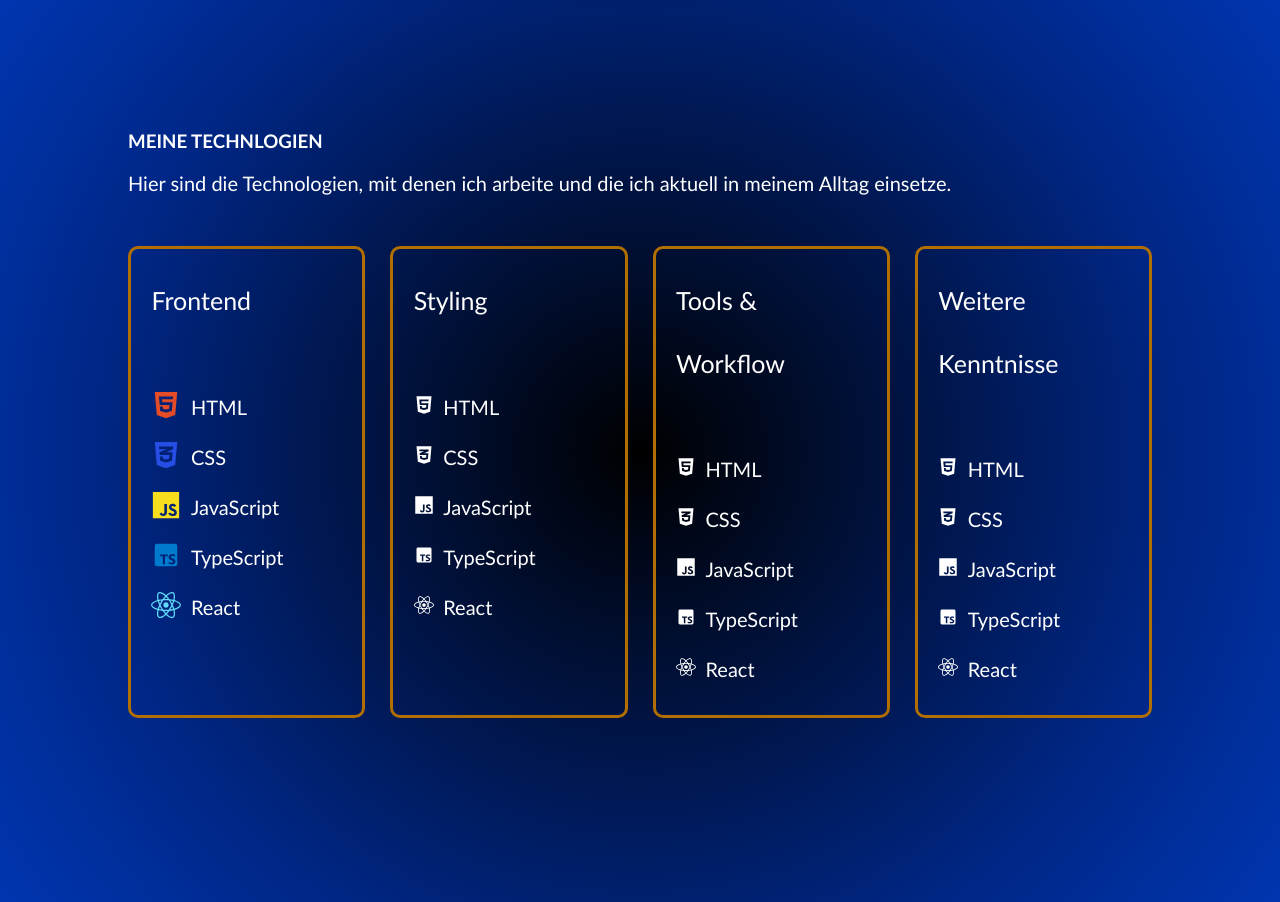
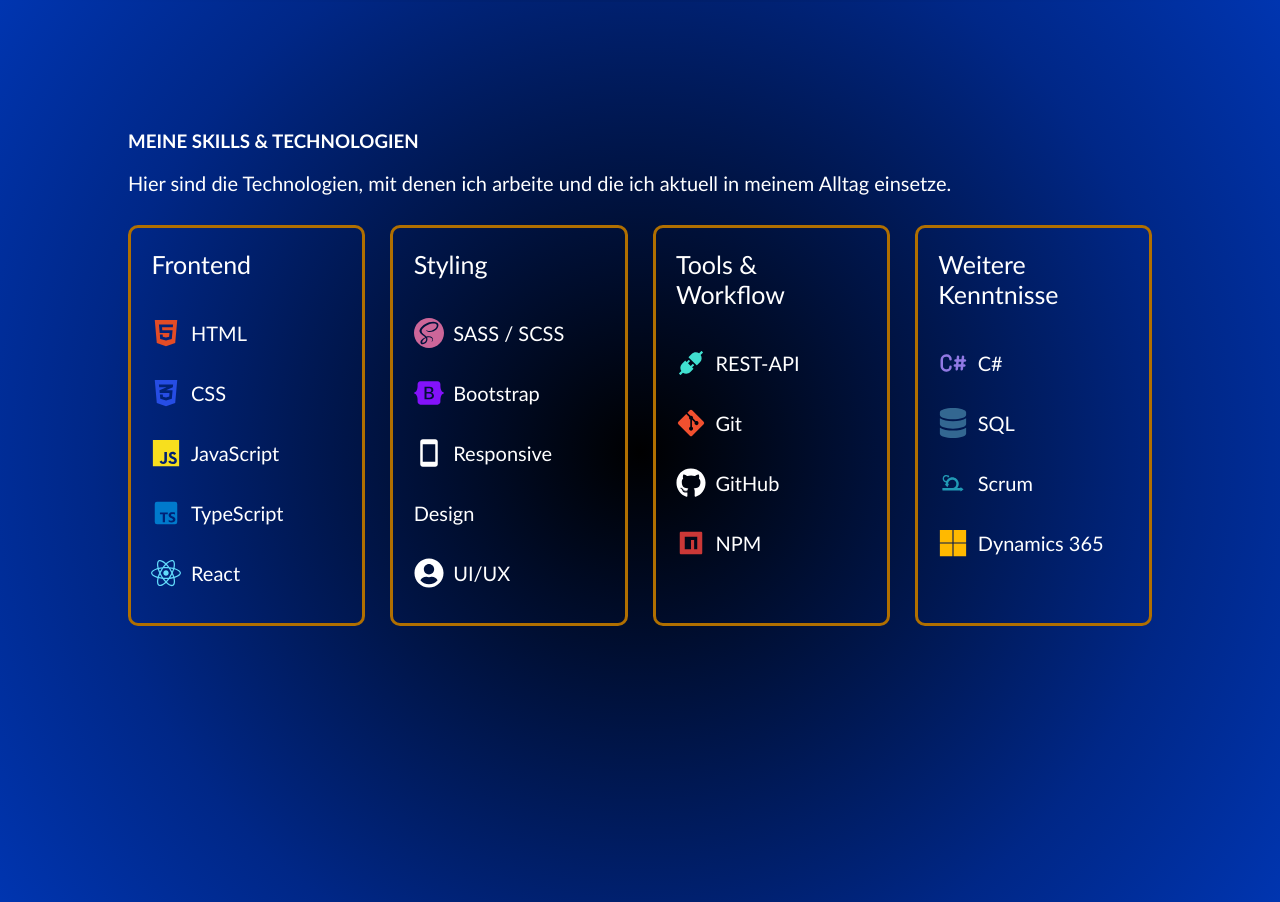
Before and after one commit to AndyHu8/Portfolio-Website, a React (Create React App) app in the folder portfolio-website/: page / in a window 1280 px wide. Shown: the part 1840-2742 px from the top of the page. Built offline with nearby package versions, Linux system fonts and the light colour scheme.

Commit message:
Skill Section soweit beendet

```diff
--- /dev/null
+++ b/portfolio-website/src/Skills/AllSkills.css
@@ -0,0 +1,4 @@
+.allSkills-react-icons {
+    position: relative;
+    top: 7.5px;
+}
--- a/portfolio-website/src/Skills/AllSkills.js
+++ b/portfolio-website/src/Skills/AllSkills.js
@@ -1,17 +1,56 @@
+import './AllSkills.css';
+
+//Frontend Icons
 import { FaHtml5 } from "react-icons/fa";
 import { FaCss3Alt } from "react-icons/fa";
 import { IoLogoJavascript } from "react-icons/io5";
 import { BiLogoTypescript } from "react-icons/bi";
 import { FaReact } from "react-icons/fa";
 
+//Styling Icons
+import { SiSass } from "react-icons/si";
+import { FaBootstrap } from "react-icons/fa";
+import { MdOutlineSmartphone } from "react-icons/md";
+import { FaUserCircle } from "react-icons/fa";
+
+//Tools und Workflow
+import { AiFillApi } from "react-icons/ai";
+import { FaGitAlt } from "react-icons/fa";
+import { FaGithub } from "react-icons/fa";
+import { RiNpmjsFill } from "react-icons/ri";
+
+//Weitere Kenntnisse
+import { TbBrandCSharp } from "react-icons/tb";
+import { FaDatabase } from "react-icons/fa";
+import { DiScrum } from "react-icons/di";
+import { FaMicrosoft } from "react-icons/fa";
+
 const allSkills = {
     frontend: [
-        {icon: <FaHtml5/>, name: "HTML"},
-        {icon: <FaCss3Alt/>, name: "CSS"},
-        {icon: <IoLogoJavascript/>, name: "JavaScript"},
-        {icon: <BiLogoTypescript/>, name: "TypeScript"},
-        {icon: <FaReact/>, name: "React"}
-    ]
+        {icon: <FaHtml5 className="allSkills-react-icons" size={30} color='#E34C26'/>, name: "HTML"},
+        {icon: <FaCss3Alt className="allSkills-react-icons" size={30} color='#264DE4'/>, name: "CSS"},
+        {icon: <IoLogoJavascript className="allSkills-react-icons" size={30} color='#F7DF1E'/>, name: "JavaScript"},
+        {icon: <BiLogoTypescript className="allSkills-react-icons" size={30} color='#007ACC'/>, name: "TypeScript"},
+        {icon: <FaReact className="allSkills-react-icons" size={30} color='#61dbfb'/>, name: "React"}
+    ],
+    styling: [
+        {icon: <SiSass className="allSkills-react-icons" size={30} color='#cc6699'/>, name: "SASS / SCSS"},
+        {icon: <FaBootstrap className="allSkills-react-icons" size={30} color='#8312FA'/>, name: "Bootstrap"},
+        {icon: <MdOutlineSmartphone className="allSkills-react-icons" size={30}/>, name: "Responsive Design"},
+        {icon: <FaUserCircle className="allSkills-react-icons" size={30}/>, name: "UI/UX"}
+    ],
+    toolsUndWorkflow: [
+        {icon: <AiFillApi className="allSkills-react-icons" size={30} color='#40E0D0'/>, name: "REST-API"},
+        {icon: <FaGitAlt className="allSkills-react-icons" size={30} color='#F1502F'/>, name: "Git"},
+        {icon: <FaGithub className="allSkills-react-icons" size={30}/>, name: "GitHub"},
+        {icon: <RiNpmjsFill className="allSkills-react-icons" size={30} color='#CB3837'/>, name: "NPM"},
+    ],
+    weitereKenntnisse: [
+        {icon: <TbBrandCSharp className="allSkills-react-icons" size={30} color='#9179E4'/>, name: "C#"},
+        {icon: <FaDatabase className="allSkills-react-icons" size={30} color='#336791'/>, name: "SQL"},
+        {icon: <DiScrum className="allSkills-react-icons" size={30} color='#219AB5'/>, name: "Scrum"},
+        {icon: <FaMicrosoft className="allSkills-react-icons" size={30} color='#ffb900'/>, name: "Dynamics 365"}
+    ],
 }
 
 export default allSkills;
--- a/portfolio-website/src/Skills/Skills.css
+++ b/portfolio-website/src/Skills/Skills.css
@@ -16,7 +16,7 @@
 }
 
 .skills-stack {
-    margin-top: 5%;
+    margin-top: 3%;
     display: flex;
     width: 100%;
     justify-content: space-around;
--- a/portfolio-website/src/Skills/Skills.jsx
+++ b/portfolio-website/src/Skills/Skills.jsx
@@ -1,30 +1,19 @@
 import './Skills.css';
 import Skillstack from './Skillstack';
 import allSkills from './AllSkills';
-import { FaHtml5 } from "react-icons/fa";
-import { FaCss3Alt } from "react-icons/fa";
-import { IoLogoJavascript } from "react-icons/io5";
-import { BiLogoTypescript } from "react-icons/bi";
-import { FaReact } from "react-icons/fa";
 
 function Skills(){
     return (
         <section className='skills-wrapper'>
             <div className='skills-inhalt'>
-                <h1>MEINE TECHNLOGIEN</h1>
+                <h1>MEINE SKILLS & TECHNOLOGIEN</h1>
                 <br />
                 <p>Hier sind die Technologien, mit denen ich arbeite und die ich aktuell in meinem Alltag einsetze.</p>
                 <div className='skills-stack'>
-                    <Skillstack headline="Frontend" stacklist={[
-                        {icon: <FaHtml5 className="skills-react-icons" size={30} color='#E34C26'/>, name: "HTML"},
-                        {icon: <FaCss3Alt className="skills-react-icons" size={30} color='#264DE4'/>, name: "CSS"},
-                        {icon: <IoLogoJavascript className="skills-react-icons" size={30} color='#F7DF1E'/>, name: "JavaScript"},
-                        {icon: <BiLogoTypescript className="skills-react-icons" size={30} color='#007ACC'/>, name: "TypeScript"},
-                        {icon: <FaReact className="skills-react-icons" size={30} color='#61dbfb'/>, name: "React"}
-                    ]}/>
-                     <Skillstack headline="Styling" stacklist={allSkills.frontend}/>
-                    <Skillstack headline="Tools & Workflow" stacklist={allSkills.frontend}/>
-                    <Skillstack headline="Weitere Kenntnisse" stacklist={allSkills.frontend}/>
+                    <Skillstack headline="Frontend" stacklist={allSkills.frontend}/>
+                     <Skillstack headline="Styling" stacklist={allSkills.styling}/>
+                    <Skillstack headline="Tools & Workflow" stacklist={allSkills.toolsUndWorkflow}/>
+                    <Skillstack headline="Weitere Kenntnisse" stacklist={allSkills.weitereKenntnisse}/>
                 </div>
             </div>
         </section>
--- a/portfolio-website/src/Skills/Skillstack.css
+++ b/portfolio-website/src/Skills/Skillstack.css
@@ -1,17 +1,20 @@
 .skillstack-wrapper {
     font-size: 20px;
     padding: 2%;
-    width: 500px;
+    width: 350px;
     border: 3px solid var(--darkorange);
     border-radius: 10px;
-    line-height: 2.5;
 }
 
 .skillstack-wrapper p {
     font-size: 25px;
 }
 
-.span-text {
+.skillstack-realstack {
+    line-height: 3;
+}
+
+.skillstack-realstack .span-text {
     padding-left: 5%;
 }
 
--- a/portfolio-website/src/Skills/Skillstack.jsx
+++ b/portfolio-website/src/Skills/Skillstack.jsx
@@ -7,7 +7,7 @@ function Skillstack({headline, stacklist = []}) {
             <br />
             {stacklist.map((skill) => {
                 return (
-                    <div key={skill.name}>
+                    <div className='skillstack-realstack' key={skill.name}>
                         {skill.icon}
                         <span className='span-text'>{skill.name}</span>
                     </div>
```
